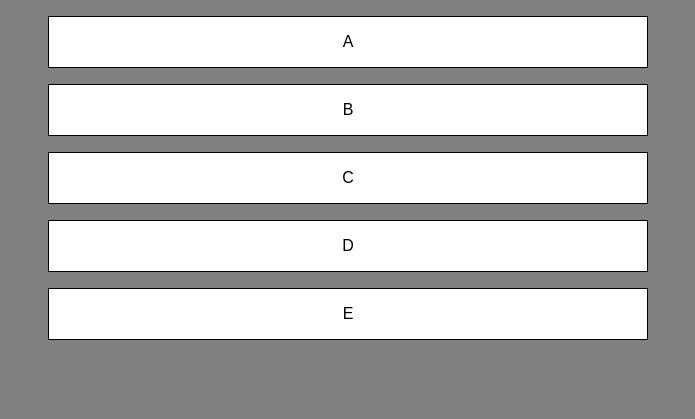
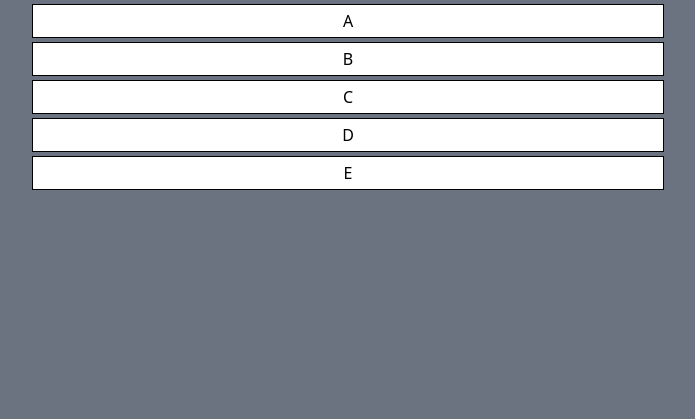
Before and after one commit to aamarber/diwu4a201, a website built with Vite: page index.html in a window 1280 px wide. Shown: the whole page, without its empty margins (292-987 px from the left). Built offline with nearby package versions, Linux system fonts and the light colour scheme.

Commit message:
Initial state for tailwind

```diff
--- a/index.css
+++ b/index.css
@@ -1,23 +1,19 @@
-body {
-    background-color: gray;
-    font-family: Arial, Helvetica, sans-serif;
+@tailwind base;
+@tailwind components;
+@tailwind utilities;
+
+@layer base{
+    body{
+        @apply bg-gray-500 font-sans;
+    }
 }
 
-.container {
-    height: 50vh;
-    width: 50%;
-    margin: auto;
+@layer components {
+    .container{
+        @apply h-half w-1/2 m-auto;
+    }
+
+    .box{
+        @apply border border-black bg-white text-center p-1 m-1 flex items-center justify-center;
+    }
 }
-
-.container section:not(.column) {
-    border: solid 1px black;
-    background-color: white;
-    text-align: center;
-    padding: 1rem;
-    margin: 1em;
-
-    /* To align text in the middle */
-    display: flex;
-    align-items: center;
-    justify-content: center;
-}
--- a/index.html
+++ b/index.html
@@ -12,23 +12,22 @@
 
 <body>
     <section class="container">
-        <section id="A">
+        <section class="box" id="A">
             <span>A</span>
         </section>
-        <section id="B">
+        <section class="box" id="B">
             <span>B</span>
         </section>
-        <section id="C">
+        <section class="box" id="C">
             <span>C</span>
         </section>
-        <section id="D">
+        <section class="box" id="D">
             <span>D</span>
         </section>
-        <section id="E">
+        <section class="box" id="E">
             <span>E</span>
         </section>
     </section>
-
 </body>
 
 </html>
--- /dev/null
+++ b/postcss.config.js
@@ -0,0 +1,6 @@
+module.exports = {
+  plugins: {
+    tailwindcss: {},
+    autoprefixer: {},
+  },
+}
--- /dev/null
+++ b/tailwind.config.js
@@ -0,0 +1,14 @@
+/** @type {import('tailwindcss').Config} */
+module.exports = {
+  content: [
+    './**/*.html'
+  ],
+  theme: {
+    extend: {
+      height: {
+        'half': '50vh'
+      }
+    },
+  },
+  plugins: [],
+}
```
Also changed, not shown: package.json (added, +17 -0 lines), 2 other files.
